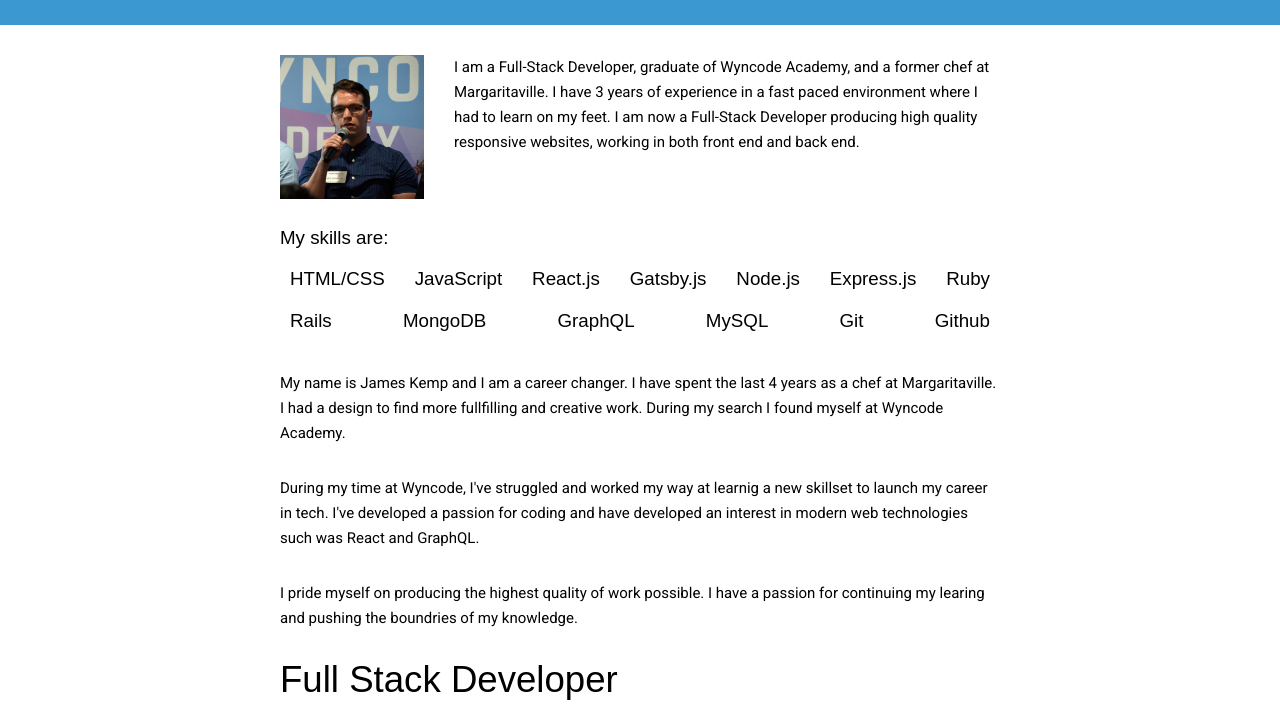
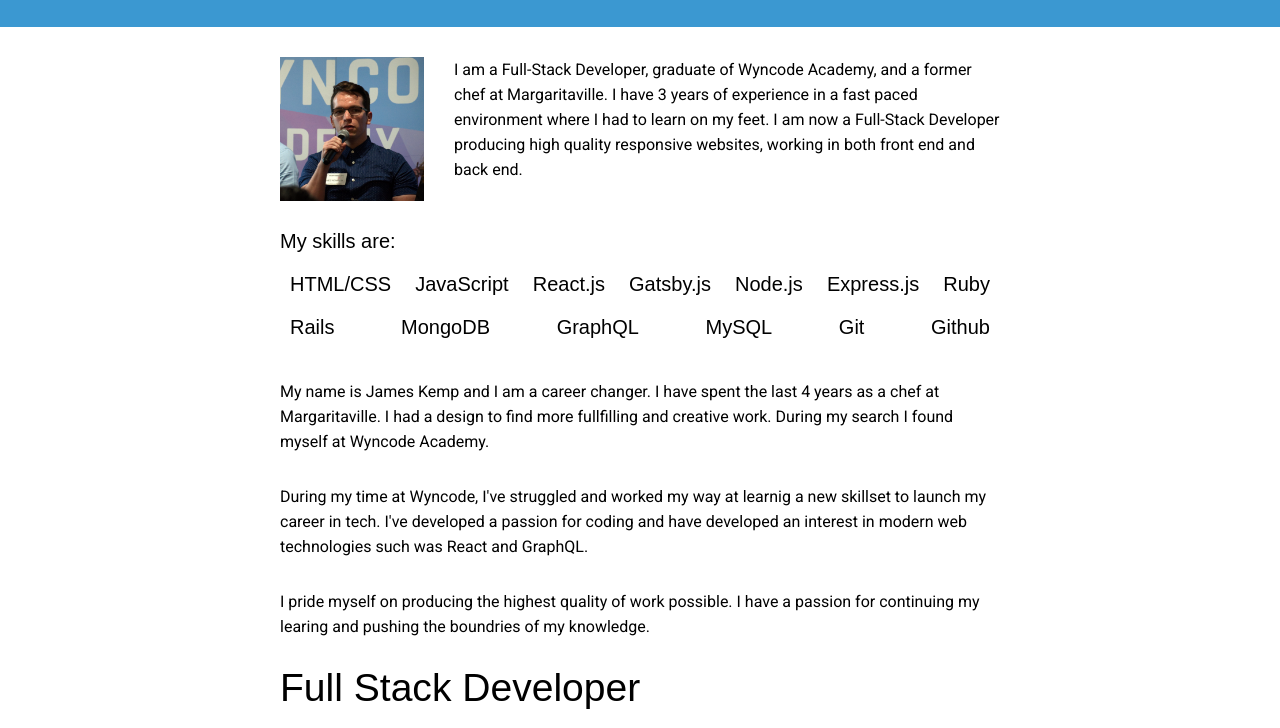
Before and after one commit to JamesKemp296/GatsbyJS-Portfolio, a Gatsby site: page /about in a window 1280 px wide. Shown: the part 204-932 px from the top of the page. Built offline with nearby package versions, Linux system fonts and the light colour scheme; Gatsby itself is replaced by a stand-in of ours.

Commit message:
minor css

```diff
--- a/src/globals.css
+++ b/src/globals.css
@@ -18,7 +18,7 @@
 }
 body {
   margin: 0;
-  font-size: 1.5rem;
+  font-size: 1.6rem;
   font-family: "Roboto", sans-serif;
   font-weight: 400;
   line-height: 1.45;
@@ -142,7 +142,12 @@
 }
 
 .page-container a {
-  color: black;
+  color: #3b98d1;
+  text-decoration: underline;
+}
+
+.page-container li {
+  line-height: 3rem;
 }
 
 /* =========================FOOTER====================== */
--- a/src/pages/github.css
+++ b/src/pages/github.css
@@ -7,6 +7,7 @@
 
 #repos a {
   max-height: 240px;
+  text-decoration: none;
 }
 
 #github-link {
```
